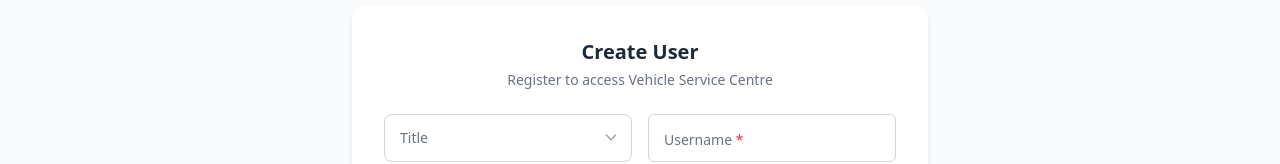
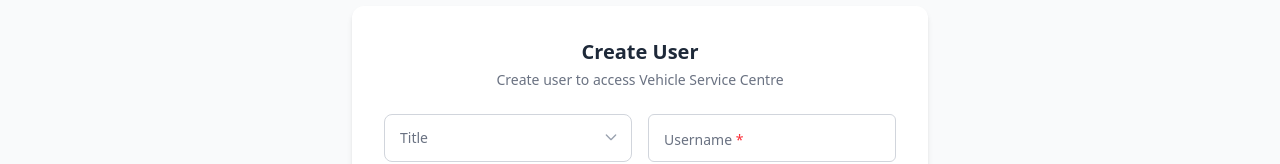
Before and after one commit to Developershaha/vehicleserviceandmaintenancecentre_frontend, a React (Vite) app: page /users/add in a window 1280 px wide. Shown: the part 173-337 px from the top of the page. Built offline with nearby package versions, Linux system fonts and the light colour scheme.

Commit message:
added all code

```diff
--- a/src/components/module/user/AddUser.tsx
+++ b/src/components/module/user/AddUser.tsx
@@ -154,7 +154,7 @@ const AddUser = () => {
           <div className="mb-6 text-center">
             <h1 className="text-xl font-semibold text-gray-800">Create User</h1>
             <p className="mt-1 text-sm text-gray-500">
-              Register to access Vehicle Service Centre
+              Create user to access Vehicle Service Centre
             </p>
           </div>
           <form onSubmit={formik.handleSubmit} className="flex flex-col gap-4">
```
